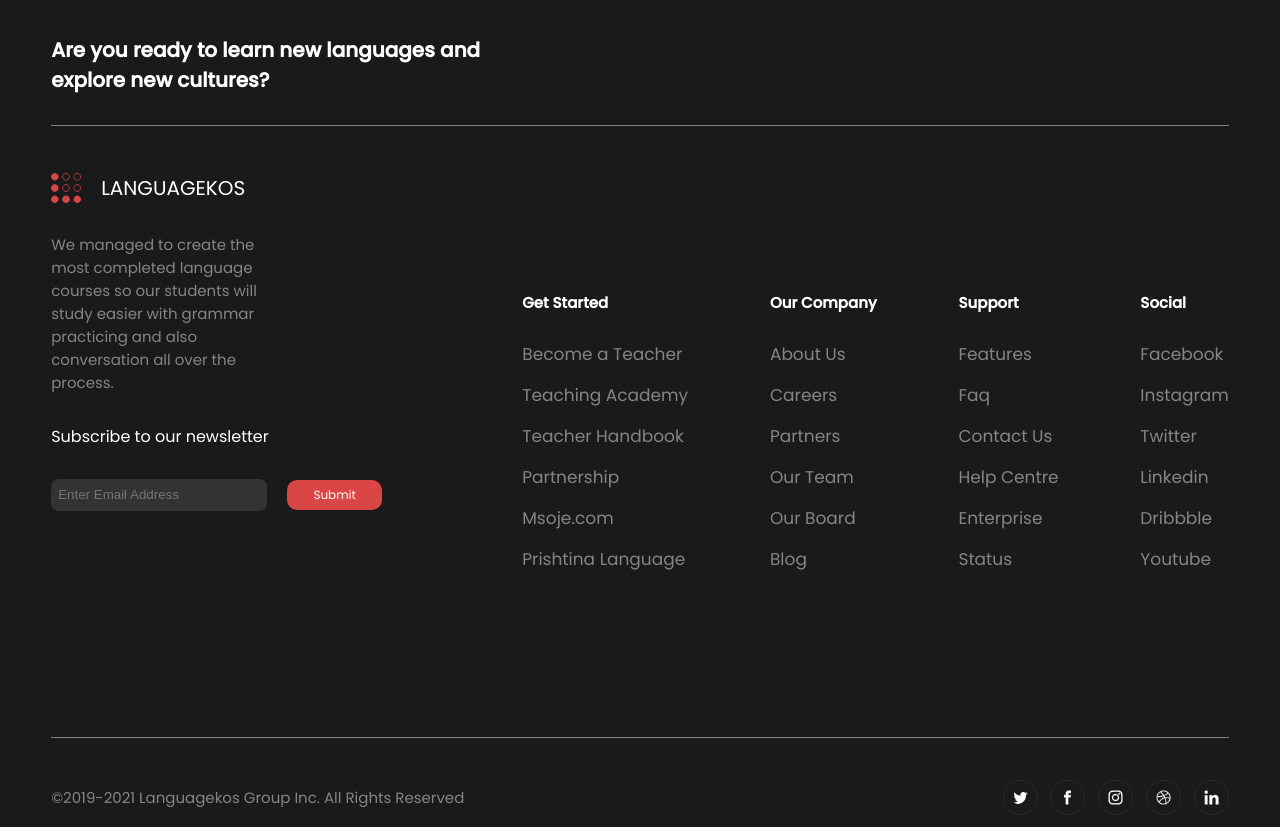
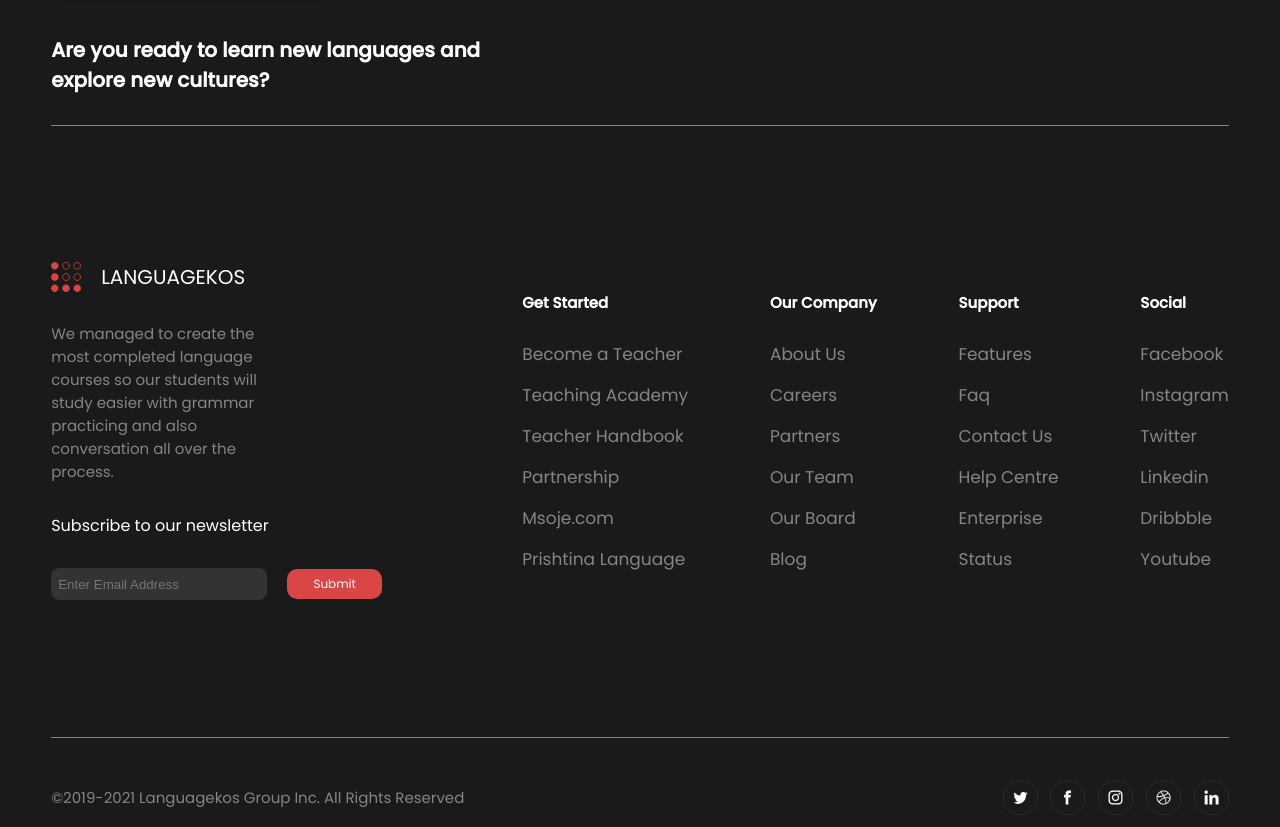
Before and after one commit to Edoni78/REACTJS-PROJECT, a React (Create React App) app: page / in a window 1280 px wide. Shown: the part 3747-4574 px from the top of the page. Built offline with nearby package versions, Linux system fonts and the light colour scheme.

Commit message:
css changes

```diff
--- a/src/components/shared/Footer/Footer.css
+++ b/src/components/shared/Footer/Footer.css
@@ -34,6 +34,7 @@
 }
 .footer-partTwo{
     display: flex;
+    align-items: center;
 }
 
 .leftFooter{
--- a/src/components/shared/Navbar/Navbar.css
+++ b/src/components/shared/Navbar/Navbar.css
@@ -9,7 +9,6 @@
     z-index: 999 !important;
     display: flex;
     flex-direction: column;
-    position: fixed;
     background-color:#ECE3CE;
     align-items: center;
     top: 0;
@@ -142,6 +141,7 @@ a{
     z-index: 1;
     margin: 1% 0;
     color: #B3A492;
+    margin-top: 3% !important;
 
 }
 .line{
```
